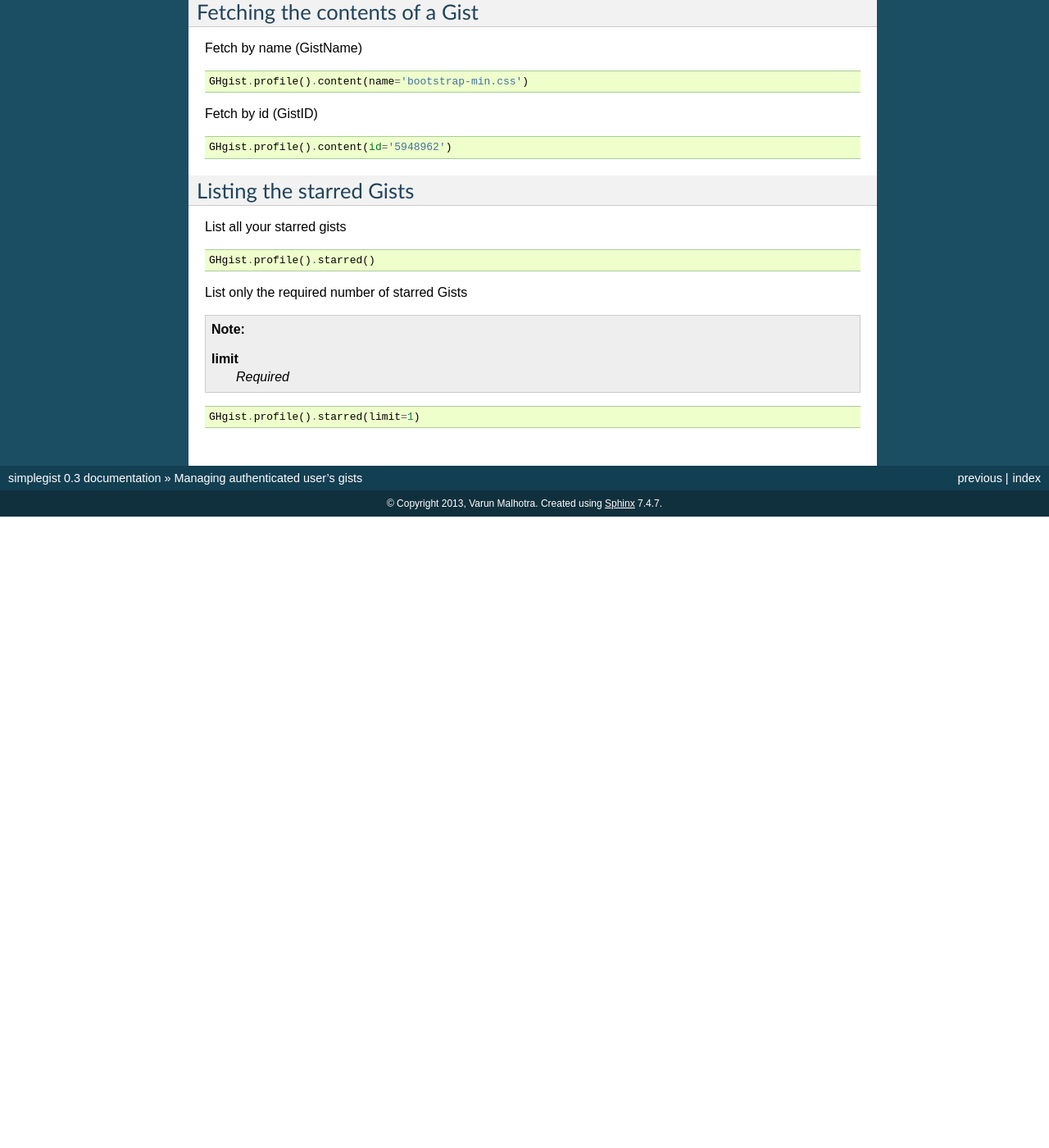
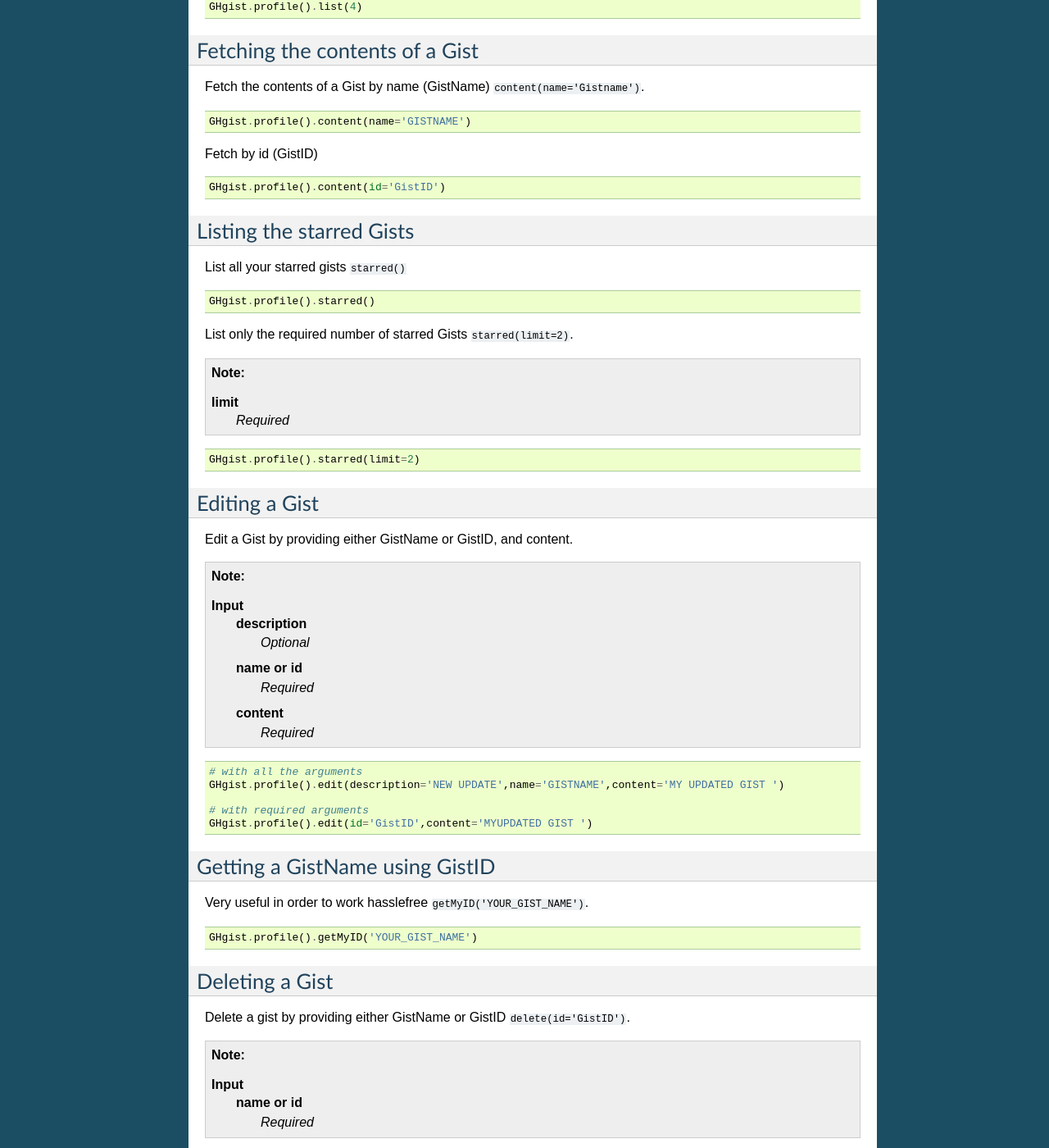
Before and after one commit to softvar/simplegist, a Sphinx documentation site: the page built from docs/manage.rst, in a window 1280 px wide and 1400 px high, scrolled down 564 px. Shown: the whole window at 82% size. Built offline with Sphinx 7.4.7, drawn with Linux system fonts in a browser that asks for light colours; pages that are not in the unit, such as notebooks, are missing from menus; before the commit the page ends 1194 px from its top, so only the background shows below that; some of the changed text lies outside the part shown.

Commit message:
added 'edit','getMyID','delete' usage

```diff
--- a/docs/manage.rst
+++ b/docs/manage.rst
@@ -9,6 +9,8 @@ Managing authenticated user's gists
 Listing all the Gists
 ---------------------
 
+Fetch all the GistsNames ``listall()``.
+
 .. note::
 
 	Only recent 30 gists will be shown as per the Github API v3
@@ -35,28 +38,28 @@ Fetch only the limited number of Gists
 Fetching the contents of a Gist
 -------------------------------
 
-Fetch by name (GistName)
+Fetch the contents of a Gist by name (GistName) ``content(name='Gistname')``.
 
 .. code-block:: python
 
-	GHgist.profile().content(name='bootstrap-min.css')
+	GHgist.profile().content(name='GISTNAME')
 
 Fetch by id (GistID)
 
 .. code-block:: python
 
-	GHgist.profile().content(id='5948962')
+	GHgist.profile().content(id='GistID')
 
 Listing the starred Gists
 -------------------------
 
-List all your starred gists
+List all your starred gists ``starred()``
 
 .. code-block:: python
 
 	GHgist.profile().starred()
 
-List only the required number of starred Gists
+List only the required number of starred Gists ``starred(limit=2)``.
 
 .. note::
 
@@ -65,4 +68,54 @@ List only the required number of starred Gists
 
 .. code-block:: python
 
-	GHgist.profile().starred(limit=1)
+	GHgist.profile().starred(limit=2)
+
+Editing a Gist
+--------------
+
+Edit a Gist by providing either GistName or GistID, and content.
+
+.. note::
+
+	Input
+		description
+			*Optional*
+		name or id
+			*Required*
+		content
+			*Required*
+
+
+.. code-block:: python
+
+	# with all the arguments
+	GHgist.profile().edit(description='NEW UPDATE',name='GISTNAME',content='MY UPDATED GIST ')
+
+	# with required arguments
+	GHgist.profile().edit(id='GistID',content='MYUPDATED GIST ')
+
+Getting a GistName using GistID
+-------------------------------
+
+Very useful in order to work hasslefree ``getMyID('YOUR_GIST_NAME')``.
+
+.. code-block:: python
+
+	GHgist.profile().getMyID('YOUR_GIST_NAME')
+
+
+
+Deleting a Gist
+---------------
+
+Delete a gist by providing either GistName or GistID ``delete(id='GistID')``.
+
+.. note::
+
+	Input
+		name or id
+			*Required*
+
+.. code-block:: python
+
+	Ghgist.profile().delete(id=':GistID')
```
Also changed, not shown: other parts of docs/manage.rst (+2 -1 lines).
